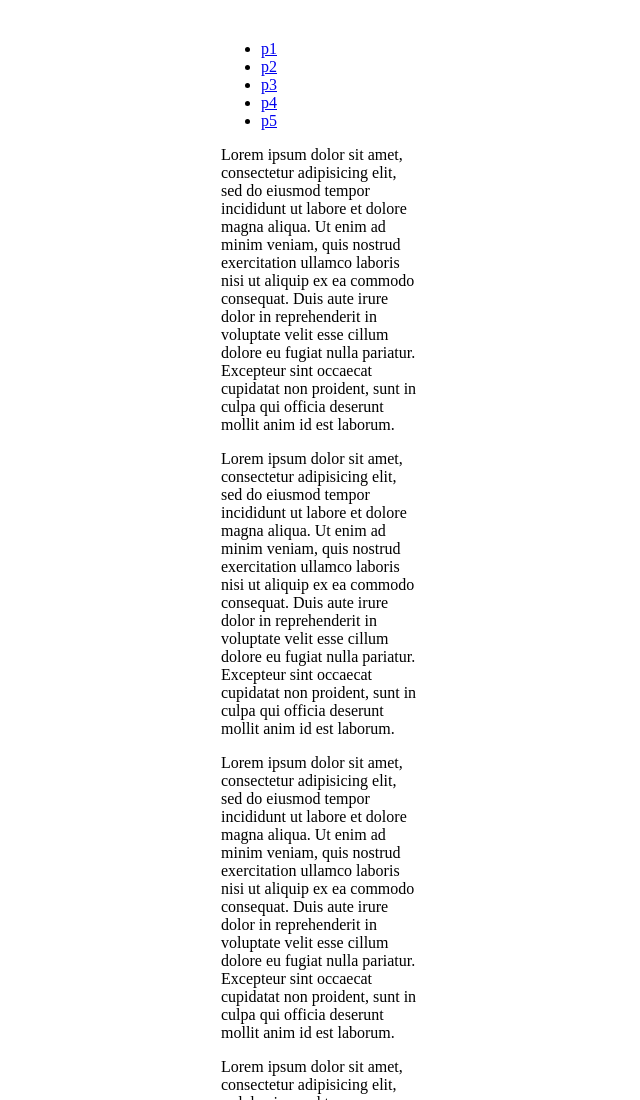
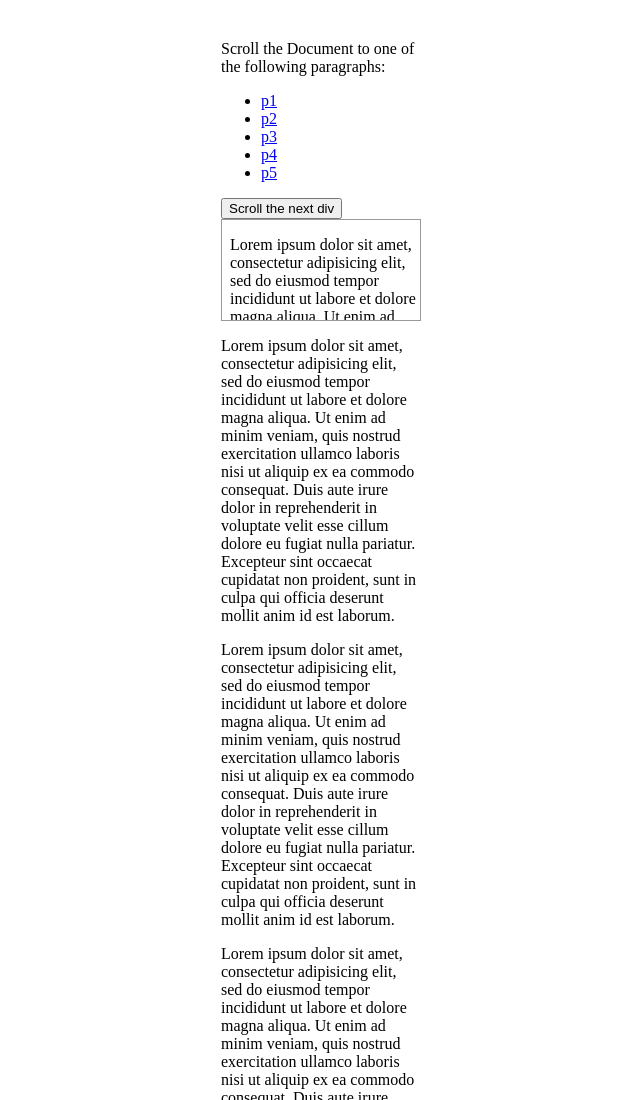
Before and after one commit to kswedberg/jquery-smooth-scroll, a plain HTML site: page demo/index.html in a window 1280 px wide. Shown: the top 1100 px of the page, without its empty margins (319-959 px from the left). Drawn offline with nearby package versions, Linux system fonts and the light colour scheme.

Commit message:
updated demo and readme

```diff
--- a/demo/index.html
+++ b/demo/index.html
@@ -7,6 +7,12 @@
     .container {
       margin: 40px auto;
       width: 200px;
+    }
+    .scrollme {
+      height: 100px;
+      overflow: auto;
+      padding-left: 8px;
+      border: 1px solid #999;
     }
   </style>
   <script src="http://code.jquery.com/jquery.js" type="text/javascript"></script>
@@ -18,12 +24,21 @@
           /* location.hash = this.hash; */
         }
       });
+
+      $('button.scrollsomething').click(function() {
+        $.smoothScroll({
+          scrollElement: $('div.scrollme'),
+          scrollTarget: '#findme'
+        });
+        return false;
+      });
     });
 
   </script>
 </head>
 <body>
   <div class="container">
+    <p>Scroll the Document to one of the following paragraphs:</p>
     <ul>
       <li><a href="#p1">p1</a></li>
       <li><a href="#p2">p2</a></li>
@@ -31,6 +46,28 @@
       <li><a href="#p4">p4</a></li>
       <li><a href="#p5">p5</a></li>
     </ul>
+
+    <button class="scrollsomething">Scroll the next div</button>
+    <div class="scrollme">
+      <p>Lorem ipsum dolor sit amet, consectetur adipisicing elit, sed do eiusmod tempor incididunt ut labore et dolore magna aliqua. Ut enim ad minim veniam, quis nostrud exercitation ullamco laboris nisi ut aliquip ex ea commodo consequat.
+      </p>
+      <p>Duis aute irure dolor in reprehenderit in voluptate velit esse cillum dolore eu fugiat nulla pariatur. Excepteur sint occaecat cupidatat non proident, sunt in culpa qui officia deserunt mollit anim id est laborum.
+      </p>
+      <p>Lorem ipsum dolor sit amet, consectetur adipisicing elit, sed do eiusmod tempor incididunt ut labore et dolore magna aliqua. Ut enim ad minim veniam, quis nostrud exercitation ullamco laboris nisi ut aliquip ex ea commodo consequat.
+      </p>
+      <p>Duis aute irure dolor in reprehenderit in voluptate velit esse cillum dolore eu fugiat nulla pariatur. Excepteur sint occaecat cupidatat non proident, sunt in culpa qui officia deserunt mollit anim id est laborum.
+      </p>
+      <p id="findme">YOU FOUND ME!  Lorem ipsum dolor sit amet, consectetur adipisicing elit, sed do eiusmod tempor incididunt ut labore et dolore magna aliqua. Ut enim ad minim veniam, quis nostrud exercitation ullamco laboris nisi ut aliquip ex ea commodo consequat.
+      </p>
+      <p>Duis aute irure dolor in reprehenderit in voluptate velit esse cillum dolore eu fugiat nulla pariatur. Excepteur sint occaecat cupidatat non proident, sunt in culpa qui officia deserunt mollit anim id est laborum.
+      </p>
+      <p>Lorem ipsum dolor sit amet, consectetur adipisicing elit, sed do eiusmod tempor incididunt ut labore et dolore magna aliqua. Ut enim ad minim veniam, quis nostrud exercitation ullamco laboris nisi ut aliquip ex ea commodo consequat.
+      </p>
+      <p>Duis aute irure dolor in reprehenderit in voluptate velit esse cillum dolore eu fugiat nulla pariatur. Excepteur sint occaecat cupidatat non proident, sunt in culpa qui officia deserunt mollit anim id est laborum.
+      </p>
+    </div>
+
+
     <p id="p1">Lorem ipsum dolor sit amet, consectetur adipisicing elit, sed do eiusmod tempor incididunt ut labore et dolore magna aliqua. Ut enim ad minim veniam, quis nostrud exercitation ullamco laboris nisi ut aliquip ex ea commodo consequat. Duis aute irure dolor in reprehenderit in voluptate velit esse cillum dolore eu fugiat nulla pariatur. Excepteur sint occaecat cupidatat non proident, sunt in culpa qui officia deserunt mollit anim id est laborum.</p>
     <p id="p2">Lorem ipsum dolor sit amet, consectetur adipisicing elit, sed do eiusmod tempor incididunt ut labore et dolore magna aliqua. Ut enim ad minim veniam, quis nostrud exercitation ullamco laboris nisi ut aliquip ex ea commodo consequat. Duis aute irure dolor in reprehenderit in voluptate velit esse cillum dolore eu fugiat nulla pariatur. Excepteur sint occaecat cupidatat non proident, sunt in culpa qui officia deserunt mollit anim id est laborum.</p>
     <p id="p3">Lorem ipsum dolor sit amet, consectetur adipisicing elit, sed do eiusmod tempor incididunt ut labore et dolore magna aliqua. Ut enim ad minim veniam, quis nostrud exercitation ullamco laboris nisi ut aliquip ex ea commodo consequat. Duis aute irure dolor in reprehenderit in voluptate velit esse cillum dolore eu fugiat nulla pariatur. Excepteur sint occaecat cupidatat non proident, sunt in culpa qui officia deserunt mollit anim id est laborum.</p>
```
Also changed, not shown: 1 other file.
